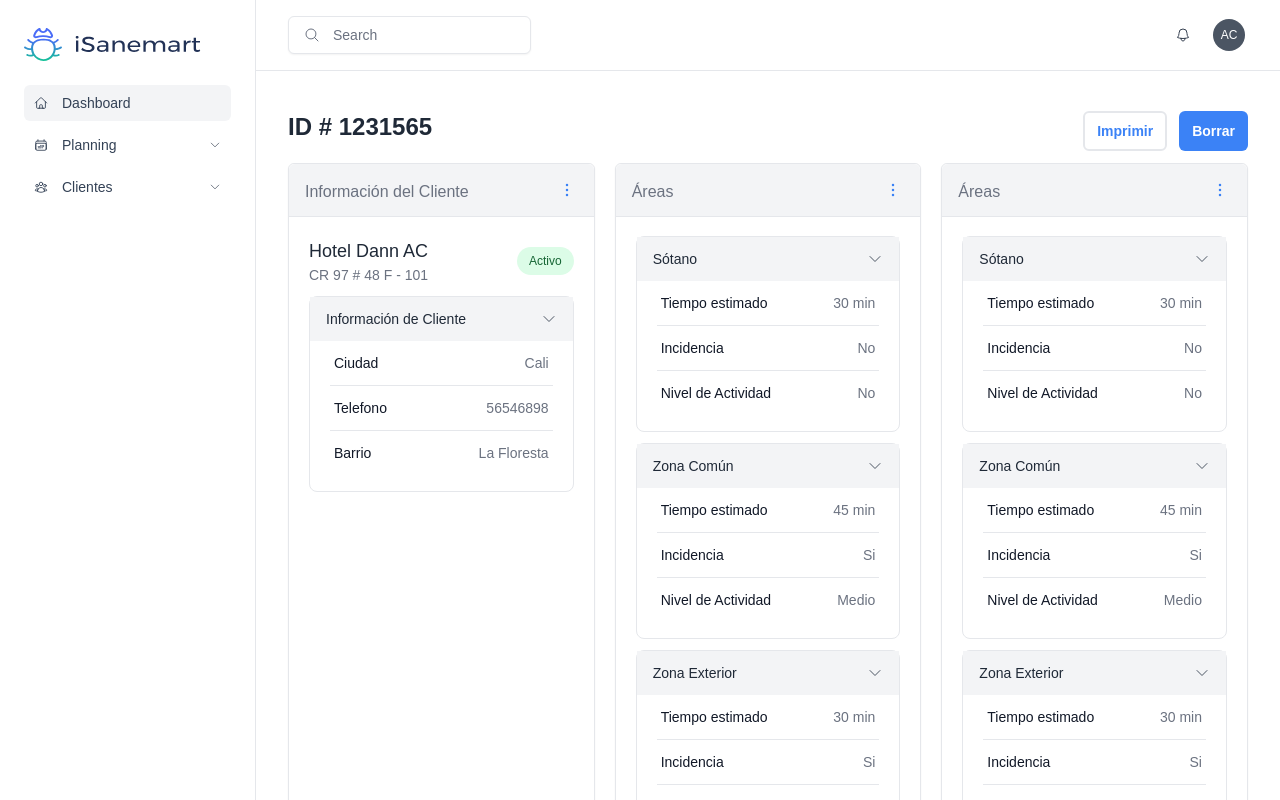
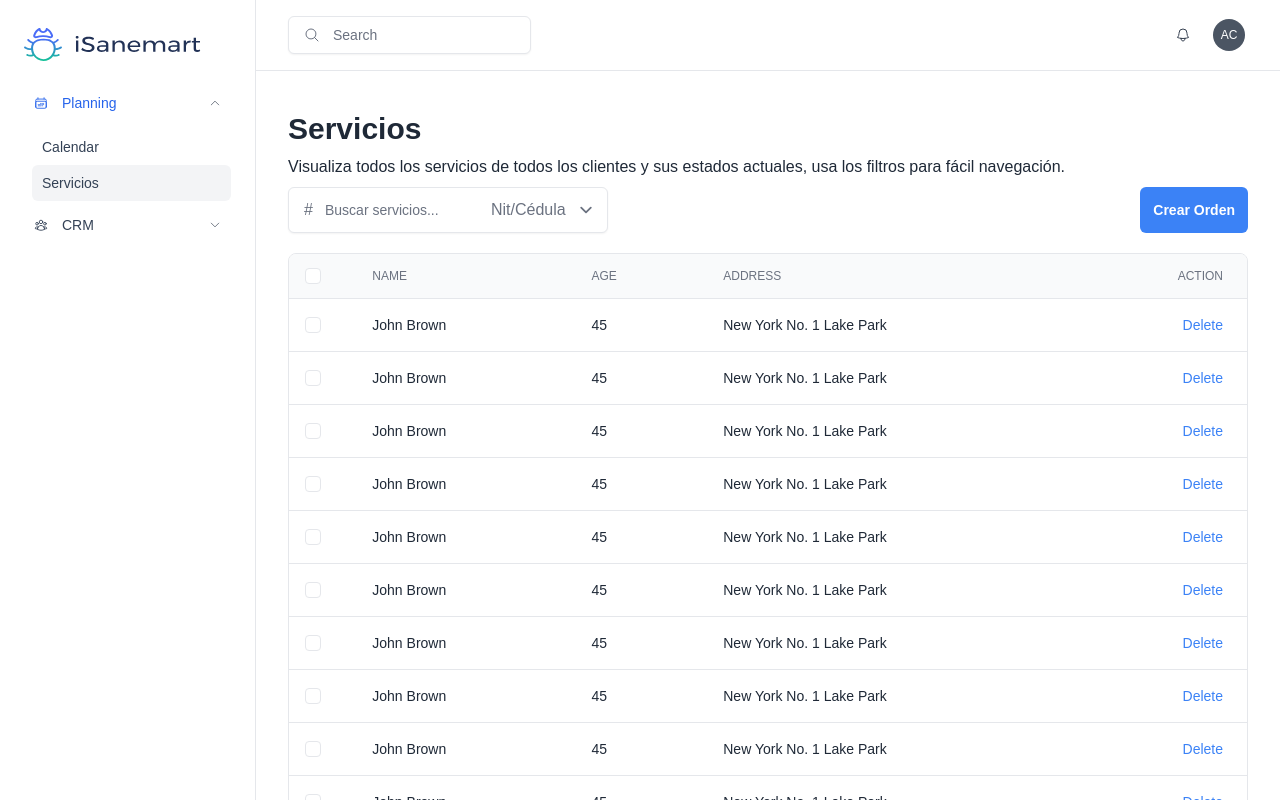
Before and after one commit to victormanueldev/isanemart-fe, a React (Vite) app: page /admin/planning/services in a window 1280 px wide. Before the commit this address led to /admin/dashboard. Shown: the top 800 px of the page. Built offline with nearby package versions, Linux system fonts and the light colour scheme.

Commit message:
feat: :art: Updated sidebar to be active when matches the curren pathname

```diff
--- a/src/components/card/Card.jsx
+++ b/src/components/card/Card.jsx
@@ -1,6 +1,5 @@
 import { EllipsisVerticalIcon } from '@heroicons/react/24/solid';
 export const Card = ({ title, children }) => {
-  console.log('rendered');
   return (
     <div className="flex flex-col bg-white border shadow-sm rounded-md dark:bg-gray-800 dark:border-gray-700 dark:shadow-slate-700/[.7]">
       <div className="flex items-center justify-between bg-gray-100 border-b rounded-t-md py-3 px-4 md:py-3 md:px-4 dark:bg-gray-800 dark:border-gray-700">
--- a/src/components/index.js
+++ b/src/components/index.js
@@ -1,5 +1,6 @@
 export * from './header/Header';
 export * from './sidebar/Sidebar';
+export * from './sidebar/SidebarItem';
 export * from './toast/Toast';
 export * from './accordion/Accordion';
 export * from './accordion/AccordionGroup';
--- a/src/components/sidebar/Sidebar.jsx
+++ b/src/components/sidebar/Sidebar.jsx
@@ -1,12 +1,7 @@
-import {
-  Bars3Icon,
-  ChevronRightIcon,
-  HomeIcon,
-  CalendarDaysIcon,
-  ChevronDownIcon,
-  ChevronUpIcon,
-  UserGroupIcon,
-} from '@heroicons/react/24/outline';
+import { Bars3Icon, ChevronRightIcon } from '@heroicons/react/24/outline';
+import { appRoutes } from '../../routes';
+import { SidebarItem } from './SidebarItem';
+
 export const Sidebar = () => {
   return (
     <>
@@ -45,7 +40,7 @@ export const Sidebar = () => {
       {/* End Mobile Style */}
       <div
         id="application-sidebar"
-        className="hs-overlay hs-overlay-open:translate-x-0 -translate-x-full transition-all duration-300 transform hidden fixed top-0 left-0 bottom-0 z-[60] w-64 bg-white border-r border-gray-200 pt-7 pb-10 overflow-y-auto scrollbar-y lg:block lg:translate-x-0 lg:right-auto lg:bottom-0 dark:scrollbar-y dark:bg-gray-800 dark:border-gray-700"
+        className="hs-overlay hs-overlay-open:translate-x-0 -translate-x-full transition-all duration-300 transform hidden fixed top-0 left-0 bottom-0 z-[60] w-64 bg-white border-r border-gray-200 pt-7 pb-10 overflow-y-auto scrollbar-y lg:block lg:translate-x-0 lg:right-auto lg:bottom-0 dark:scrollbar-y dark:bg-gray-800 dark:border-gray-700 [--auto-hide:1]"
       >
         <div className="px-6">
           <a
@@ -62,93 +57,16 @@ export const Sidebar = () => {
           data-hs-accordion-always-open
         >
           <ul className="space-y-1.5">
-            <li>
-              <a
-                className="flex items-center gap-x-3.5 py-2 px-2.5 bg-gray-100 text-sm text-slate-700 rounded-md hover:bg-gray-100 dark:bg-gray-900 dark:text-white"
-                href="#"
-              >
-                <HomeIcon className="w-3.5 h-3.5" />
-                Dashboard
-              </a>
-            </li>
-            <li className="hs-accordion" id="planning-accordion">
-              <a
-                className="hs-accordion-toggle flex items-center gap-x-3.5 py-2 px-2.5 hs-accordion-active:text-blue-600 hs-accordion-active:hover:bg-transparent text-sm text-slate-700 rounded-md hover:bg-gray-100 dark:bg-gray-800 dark:hover:bg-gray-900 dark:text-slate-400 dark:hover:text-slate-300 dark:hs-accordion-active:text-white"
-                href="#"
-              >
-                <CalendarDaysIcon className="w-3.5 h-3.5" />
-                Planning
-                <ChevronDownIcon className="hs-accordion-active:hidden ml-auto block w-3 h-3 text-gray-600 group-hover:text-gray-500 dark:text-gray-400" />
-                <ChevronUpIcon className="hs-accordion-active:block ml-auto hidden w-3 h-3 text-gray-600 group-hover:text-gray-500 dark:text-gray-400" />
-              </a>
-
-              <div
-                id="planning-accordion"
-                className="hs-accordion-content w-full overflow-hidden transition-[height] duration-300 hidden"
-              >
-                <ul className="pt-2 pl-2">
-                  <li>
-                    <a
-                      className="flex items-center gap-x-3.5 py-2 px-2.5 text-sm text-slate-700 rounded-md hover:bg-gray-100 dark:bg-gray-800 dark:text-slate-400 dark:hover:text-slate-300"
-                      href="#"
-                    >
-                      Calendario
-                    </a>
-                  </li>
-                  <li>
-                    <a
-                      className="flex items-center gap-x-3.5 py-2 px-2.5 text-sm text-slate-700 rounded-md hover:bg-gray-100 dark:bg-gray-800 dark:text-slate-400 dark:hover:text-slate-300"
-                      href="#"
-                    >
-                      Servicios
-                    </a>
-                  </li>
-                  <li>
-                    <a
-                      className="flex items-center gap-x-3.5 py-2 px-2.5 text-sm text-slate-700 rounded-md hover:bg-gray-100 dark:bg-gray-800 dark:text-slate-400 dark:hover:text-slate-300"
-                      href="#"
-                    >
-                      Asignar Servicio
-                    </a>
-                  </li>
-                </ul>
-              </div>
-            </li>
-            <li className="hs-accordion" id="clients-accordion">
-              <a
-                className="hs-accordion-toggle flex items-center gap-x-3.5 py-2 px-2.5 hs-accordion-active:text-blue-600 hs-accordion-active:hover:bg-transparent text-sm text-slate-700 rounded-md hover:bg-gray-100 dark:bg-gray-800 dark:hover:bg-gray-900 dark:text-slate-400 dark:hover:text-slate-300 dark:hs-accordion-active:text-white"
-                href="#"
-              >
-                <UserGroupIcon className="w-3.5 h-3.5" />
-                Clientes
-                <ChevronDownIcon className="hs-accordion-active:hidden ml-auto block w-3 h-3 text-gray-600 group-hover:text-gray-500 dark:text-gray-400" />
-                <ChevronUpIcon className="hs-accordion-active:block ml-auto hidden w-3 h-3 text-gray-600 group-hover:text-gray-500 dark:text-gray-400" />
-              </a>
-
-              <div
-                id="clients-accordion"
-                className="hs-accordion-content w-full overflow-hidden transition-[height] duration-300 hidden"
-              >
-                <ul className="pt-2 pl-2">
-                  <li>
-                    <a
-                      className="flex items-center gap-x-3.5 py-2 px-2.5 text-sm text-slate-700 rounded-md hover:bg-gray-100 dark:bg-gray-800 dark:text-slate-400 dark:hover:text-slate-300"
-                      href="#"
-                    >
-                      Clientes
-                    </a>
-                  </li>
-                  <li>
-                    <a
-                      className="flex items-center gap-x-3.5 py-2 px-2.5 text-sm text-slate-700 rounded-md hover:bg-gray-100 dark:bg-gray-800 dark:text-slate-400 dark:hover:text-slate-300"
-                      href="#"
-                    >
-                      Crear Cliente
-                    </a>
-                  </li>
-                </ul>
-              </div>
-            </li>
+            {appRoutes.map((routes, index) => (
+              <SidebarItem
+                key={index}
+                isParent={routes.isParent}
+                parentName={routes.parent}
+                iconComponent={routes.iconComponent}
+                childrenRoutes={routes.children}
+                pathname={routes.pathname}
+              ></SidebarItem>
+            ))}
           </ul>
         </nav>
       </div>
--- /dev/null
+++ b/src/components/sidebar/SidebarItem.jsx
@@ -0,0 +1,58 @@
+import { Link, useLocation } from 'react-router-dom';
+import { ChevronDownIcon, ChevronUpIcon } from '@heroicons/react/24/outline';
+export const SidebarItem = ({
+  isParent,
+  parentName,
+  iconComponent,
+  childrenRoutes,
+  pathname = null,
+}) => {
+  const location = useLocation();
+  return !isParent ? (
+    <li>
+      <Link
+        className="flex items-center gap-x-3.5 py-2 px-2.5 bg-gray-100 text-sm text-slate-700 rounded-md hover:bg-gray-100 dark:bg-gray-900 dark:text-white"
+        to={pathname}
+      >
+        {iconComponent}
+        {parentName}
+      </Link>
+    </li>
+  ) : (
+    <li
+      className={`hs-accordion ${
+        location.pathname.includes(parentName.toLowerCase()) ? 'active' : ''
+      }`}
+      id={`${parentName}-accordion`}
+    >
+      <a className="hs-accordion-toggle flex items-center gap-x-3.5 py-2 px-2.5 hs-accordion-active:text-blue-600 hs-accordion-active:hover:bg-transparent text-sm text-slate-700 rounded-md hover:bg-gray-100 dark:bg-gray-800 dark:hover:bg-gray-900 dark:text-slate-400 dark:hover:text-slate-300 dark:hs-accordion-active:text-white">
+        {iconComponent}
+        {parentName}
+        <ChevronDownIcon className="hs-accordion-active:hidden ml-auto block w-3 h-3 text-gray-600 group-hover:text-gray-500 dark:text-gray-400" />
+        <ChevronUpIcon className="hs-accordion-active:block ml-auto hidden w-3 h-3 text-gray-600 group-hover:text-gray-500 dark:text-gray-400" />
+      </a>
+
+      <div
+        id={`${parentName}-accordion`}
+        className={`hs-accordion-content w-full overflow-hidden transition-[height] duration-300 ${
+          !location.pathname.includes(parentName.toLowerCase()) ? 'hidden' : ''
+        }`}
+      >
+        <ul className="pt-2 pl-2">
+          {childrenRoutes.map((child, index) => (
+            <li key={index}>
+              <Link
+                className={`flex items-center gap-x-3.5 py-2 px-2.5 text-sm text-slate-700 rounded-md hover:bg-gray-100 dark:bg-gray-800 dark:text-slate-400 dark:hover:text-slate-300 ${
+                  location.pathname.includes(child.pathname.toLowerCase()) ? 'bg-gray-100' : ''
+                }`}
+                to={child.pathname}
+              >
+                {child.name}
+              </Link>
+            </li>
+          ))}
+        </ul>
+      </div>
+    </li>
+  );
+};
--- a/src/pages/Login/LoginPage.jsx
+++ b/src/pages/Login/LoginPage.jsx
@@ -6,7 +6,6 @@ import { AuthLayout } from '../../layouts';
 import { LoaderButton, Toast } from '../../components';
 
 export const LoginPage = () => {
-  console.log('rendered');
   const { status, error } = useSelector((state) => state.auth);
   const dispatch = useDispatch();
   const {
--- a/src/pages/Planning/CalendarPage.jsx
+++ b/src/pages/Planning/CalendarPage.jsx
@@ -23,7 +23,6 @@ const events = [
 ];
 
 export const CalendarPage = () => {
-  console.log('rendered');
   const { onEvents, onEventClick, onDateSelect, renderEventContent } = useCalendar();
 
   return (
--- a/src/routes/AdminRoutes.jsx
+++ b/src/routes/AdminRoutes.jsx
@@ -4,10 +4,9 @@ import { DashboardPage, CalendarPage, ServicesList, ServicesDetail } from '../pa
 export const AdminRoutes = () => {
   return (
     <Routes>
-      <Route path="dashboard" element={<ServicesDetail></ServicesDetail>}></Route>
-      <Route path="calendar" element={<CalendarPage></CalendarPage>}></Route>
-      <Route path="services" element={<ServicesList></ServicesList>}></Route>
-      <Route path="/*" element={<Navigate to={'/admin/dashboard'}></Navigate>}></Route>
+      <Route path="/planning/calendar" element={<CalendarPage></CalendarPage>}></Route>
+      <Route path="/planning/services" element={<ServicesList></ServicesList>}></Route>
+      <Route path="/*" element={<Navigate to={'/admin/planning/services'}></Navigate>}></Route>
     </Routes>
   );
 };
--- a/src/routes/index.js
+++ b/src/routes/index.js
@@ -1,3 +1,4 @@
 export * from './AppRouter';
 export * from './AdminRoutes';
 export * from './AuthRoutes';
+export * from './routes';
--- /dev/null
+++ b/src/routes/routes.jsx
@@ -0,0 +1,39 @@
+import { HomeIcon, CalendarDaysIcon, UserGroupIcon } from '@heroicons/react/24/outline';
+export const appRoutes = [
+  // {
+  //   isParent: false,
+  //   parent: 'Dashboard',
+  //   pathname: '/admin/dashboard',
+  //   iconComponent: <HomeIcon className="w-3.5 h-3.5" />,
+  // },
+  {
+    parent: 'Planning',
+    isParent: true,
+    iconComponent: <CalendarDaysIcon className="w-3.5 h-3.5" />,
+    children: [
+      {
+        pathname: '/admin/planning/calendar',
+        name: 'Calendar',
+      },
+      {
+        pathname: '/admin/planning/services',
+        name: 'Servicios',
+      },
+    ],
+  },
+  {
+    isParent: true,
+    parent: 'CRM',
+    iconComponent: <UserGroupIcon className="w-3.5 h-3.5"></UserGroupIcon>,
+    children: [
+      {
+        pathname: '/admin/crm/customers',
+        name: 'Clientes',
+      },
+      {
+        pathname: '/admin/crm/customer',
+        name: 'Crear Cliente',
+      },
+    ],
+  },
+];
--- a/src/state/auth/authSlice.js
+++ b/src/state/auth/authSlice.js
@@ -27,8 +27,7 @@ export const authSlice = createSlice({
       state.isSuperuser = payload.is_superuser;
       state.color = payload.color;
       // Generate Initials
-
-      state.initials = payload.initials;
+      state.initials = null;
     },
     logout: (state, { payload }) => {
       state.status = 'not-authtenticated';
```
